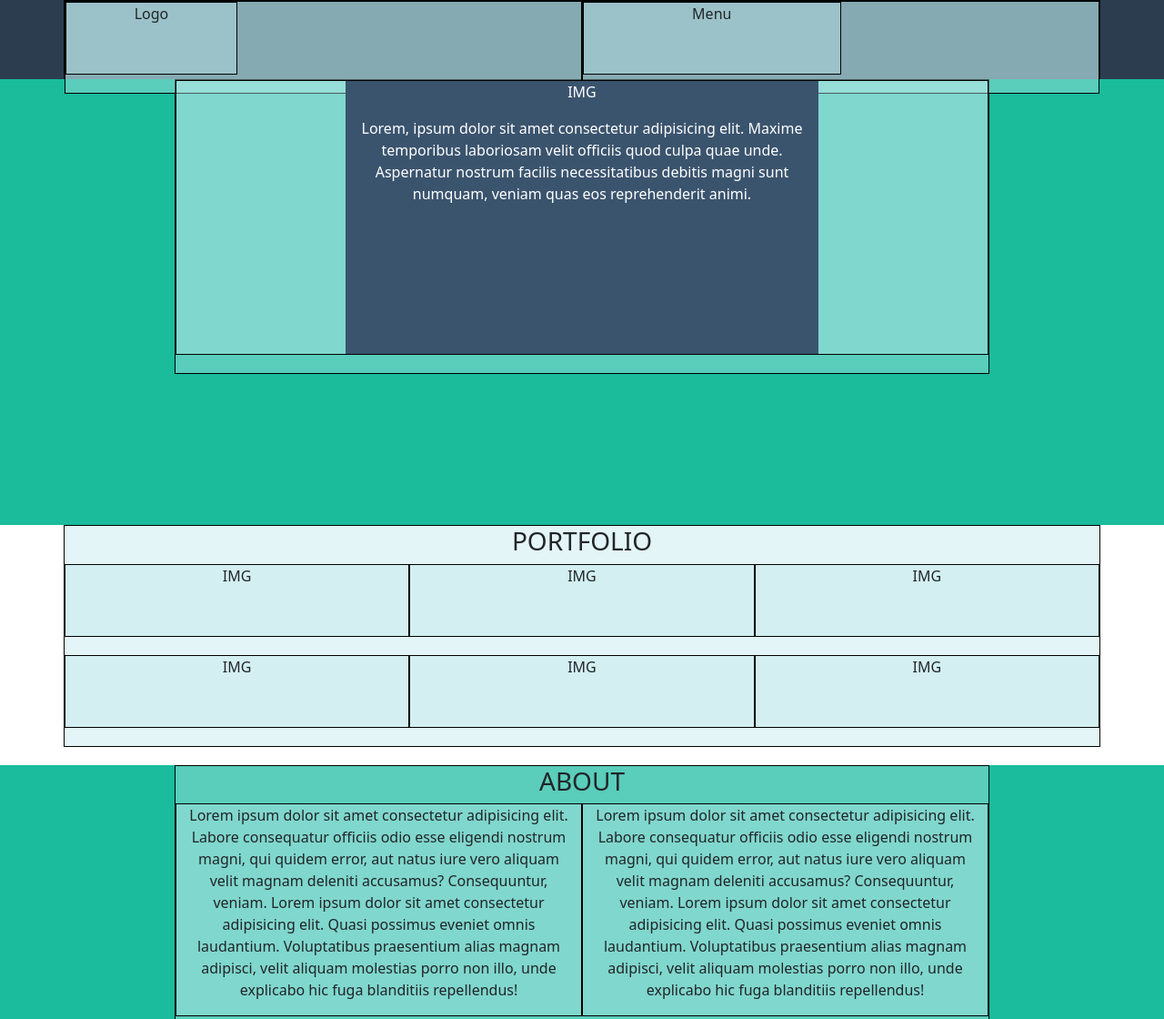
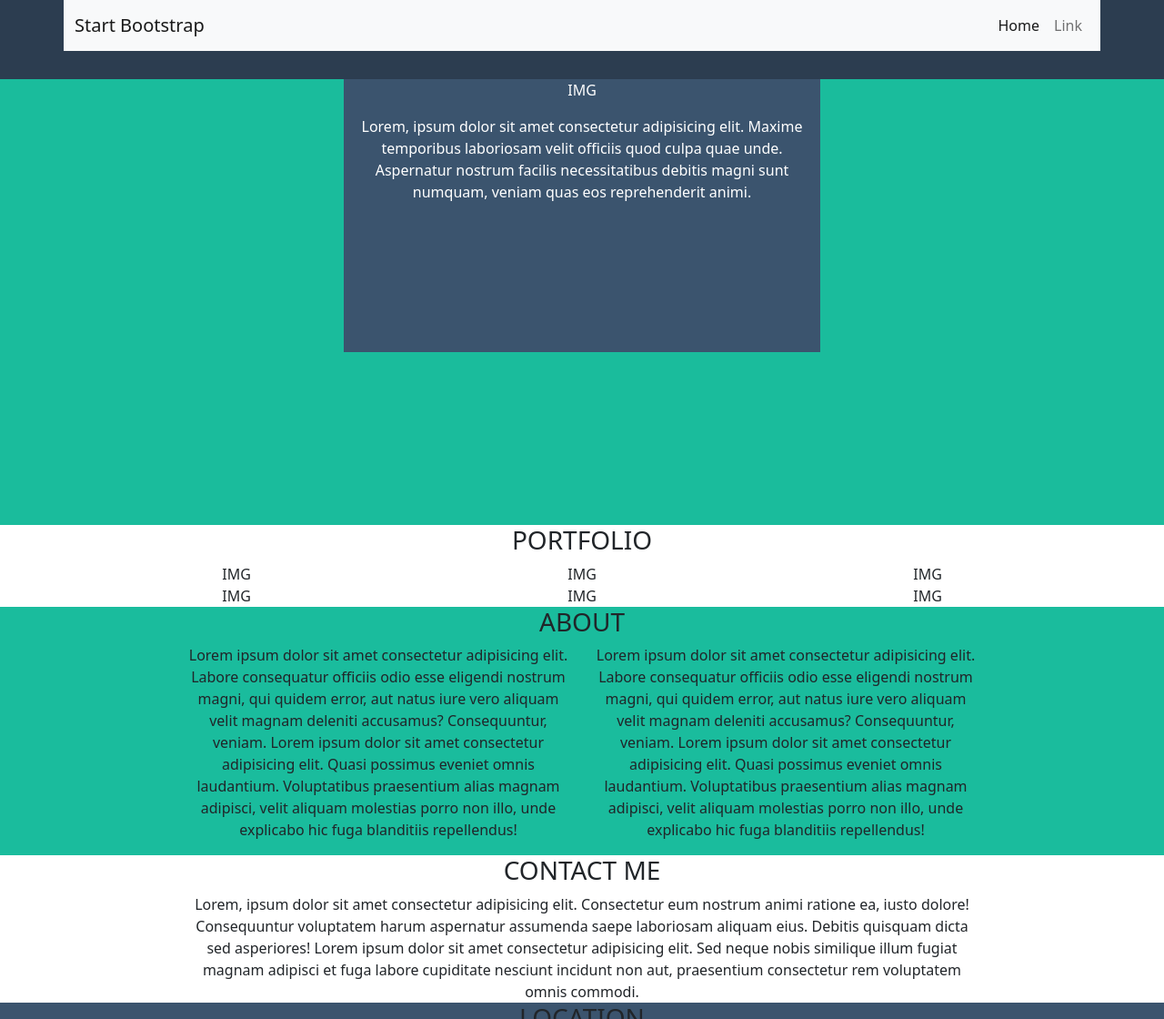
Before and after one commit to LucaFabbozzo/html-css-bootstrap-freelancer, a plain HTML site: page index.html in a window 1280 px wide. Shown: the top 1120 px of the page at 91% size. Drawn offline with nearby package versions, Linux system fonts and the light colour scheme.

Commit message:
[add] assets and start to work on header

```diff
--- a/css/style.css
+++ b/css/style.css
@@ -8,12 +8,12 @@ h3 {
 
 /* debug */
 
-[class^="container"], [class^="col"] {
+/* [class^="container"], [class^="col"] {
   background-color: rgba(185, 231, 232,.4);
   border: 1px solid black;
   margin-bottom: 20px;
-  min-height: 80px;
-}
+  min-height: 60px;
+} */
 
 /* container */
 
--- a/index.html
+++ b/index.html
@@ -15,37 +15,35 @@
   <header>
     <div class="container">
       <div class="row">
-        <div class="col">
-          <div class="row">
-            <div class="col-sm-4 text-center">
-              <p>Logo</p>
+        <nav class="navbar navbar-expand-lg bg-light">
+          <div class="container-fluid">
+            <a class="navbar-brand" href="#">Start Bootstrap</a>
+            <button class="navbar-toggler" type="button" data-bs-toggle="collapse" data-bs-target="#navbarSupportedContent" aria-controls="navbarSupportedContent" aria-expanded="false" aria-label="Toggle navigation">
+              <span class="navbar-toggler-icon"></span>
+            </button>
+            <div class="collapse navbar-collapse" id="navbarSupportedContent">
+              <ul class="navbar-nav ms-auto mb-2 mb-lg-0">
+                <li class="nav-item">
+                  <a class="nav-link active" aria-current="page" href="#">Home</a>
+                </li>
+                <li class="nav-item">
+                  <a class="nav-link" href="#">Link</a>
+                </li>
+              </ul>
             </div>
           </div>
-        </div>
-        <div class="col d-none d-md-block text-end">
-          <div class="row">
-            <div class="col-sm-6 text-center">
-              <p>Menu</p>
-            </div>
-          </div>
-        </div>
-        <div class="col d-md-none text-end">
-          <div class="row">
-            <div class="justify-content-end">
-              <p>Hamburger</p>
-            </div>
-          </div>
-        </div>
+        </nav>
       </div>
     </div>
   </header>
+
 
   <!-- jumbotron -->
 
   <div class="jumbotron">
     <div class="sc-container">
       <div class="container-fluid">
-        <div class="row align-items-center">
+        <div class="row">
           <div class="col text-center">
             <div class="box">
               <p>IMG</p>
```
Also changed, not shown: img/avatar.svg (added), img/cabin.png (added), img/cake.png (added), img/circus.png (added), img/game.png (added), img/safe.png (added), img/submarine.png (added), 1 other file.
